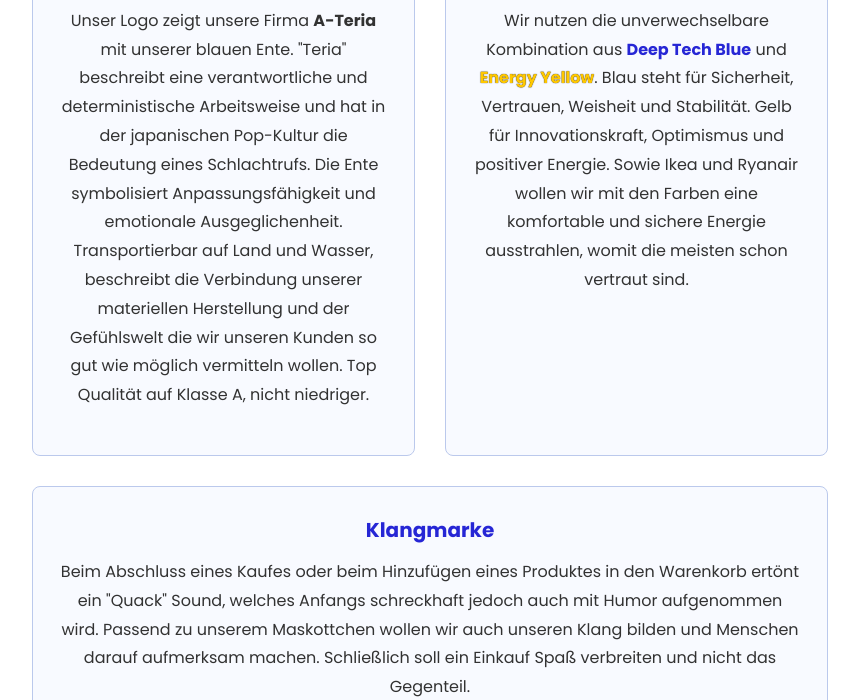
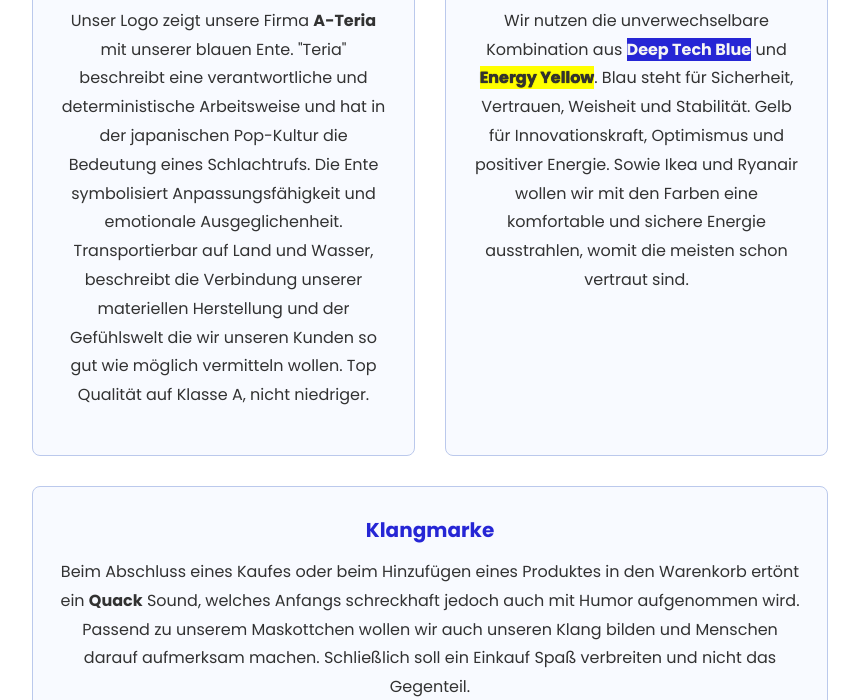
Before and after one commit to Ahmet-TU/a-teria, a website: page about.html in a window 1280 px wide. Shown: the part 580-1280 px from the top of the page, without its empty margins (210-1069 px from the left). Drawn offline with Linux system fonts and the light colour scheme.

Commit message:
last changes

```diff
--- a/about.html
+++ b/about.html
@@ -73,7 +73,7 @@
             <div class="brand-card">
                 <h3>Farbmarke</h3>
                 <p>
-                    Wir nutzen die unverwechselbare Kombination aus <span style="color: #2626d5; font-weight: bold;">Deep Tech Blue</span> und <span style="color: #ffc800; font-weight: bold; text-shadow: 0 0 1px black;">Energy Yellow</span>.
+                    Wir nutzen die unverwechselbare Kombination aus <span style="color: whitesmoke; background: #2626d5; font-weight: bold;">Deep Tech Blue</span> und <span style="background: yellow; font-weight: bold; text-shadow: 0 0 1px black;">Energy Yellow</span>.
                     Blau steht für Sicherheit, Vertrauen, Weisheit und Stabilität. Gelb für Innovationskraft, Optimismus und positiver Energie. Sowie Ikea
                     und Ryanair wollen wir mit den Farben eine komfortable und sichere Energie ausstrahlen, womit die meisten schon vertraut sind.
                 </p>
@@ -81,7 +81,7 @@
             <div class="brand-card">
                 <h3>Klangmarke</h3>
                 <p>
-                    Beim Abschluss eines Kaufes oder beim Hinzufügen eines Produktes in den Warenkorb ertönt ein "Quack" Sound, welches Anfangs schreckhaft jedoch
+                    Beim Abschluss eines Kaufes oder beim Hinzufügen eines Produktes in den Warenkorb ertönt ein <span style="font-weight: bold">Quack</span> Sound, welches Anfangs schreckhaft jedoch
                     auch mit Humor aufgenommen wird. Passend zu unserem Maskottchen wollen wir auch unseren Klang bilden und Menschen darauf aufmerksam machen.
                     Schließlich soll ein Einkauf Spaß verbreiten und nicht das Gegenteil.
                 </p>
```
